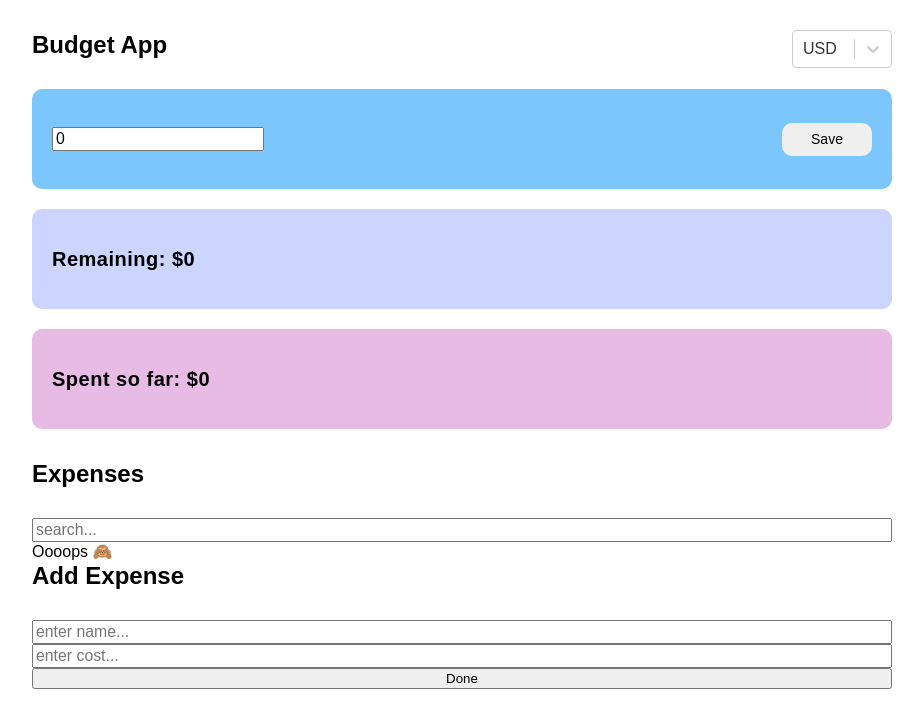
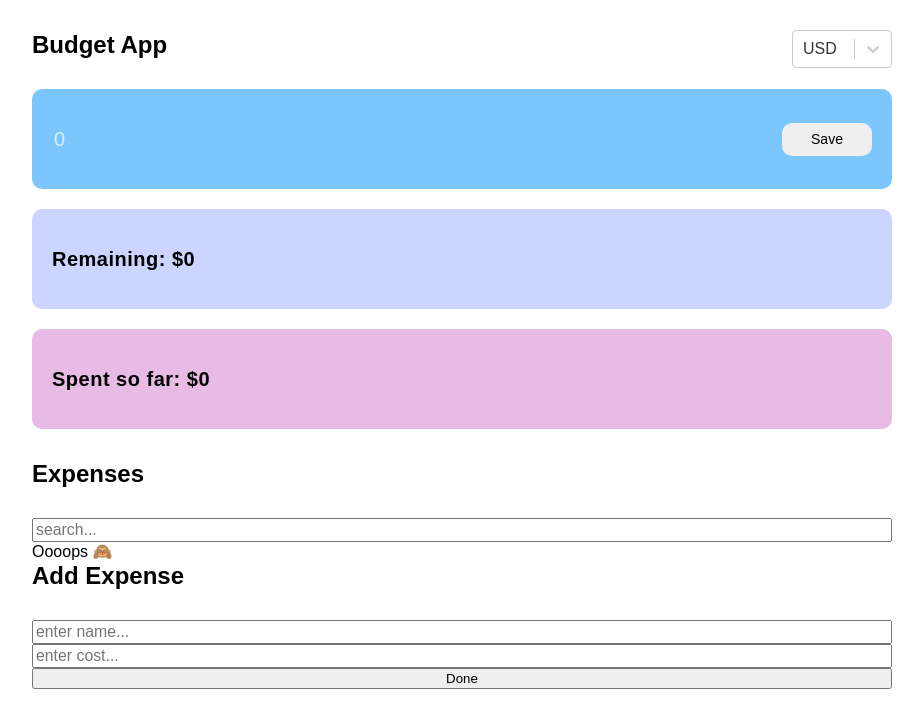
Before and after one commit to TkachenokPavel/react-budget-app, a React (Create React App) app: page / in a window 1280 px wide. Both pictures are taken after a click on the button "Edit". Shown: the top 728 px of the page, without its empty margins (178-1101 px from the left). Built offline with nearby package versions, Linux system fonts and the light colour scheme.

Commit message:
feat(hw-39): add styles to budget inout

```diff
--- a/src/components/Budget/Budget.tsx
+++ b/src/components/Budget/Budget.tsx
@@ -25,7 +25,11 @@ export const Budget = () => {
         <StyledBudget>
             {buttonAction === 'Edit'
                 ? <Total>Budget: {currencyOption?.value}{budget}</Total>
-                : <Input type='number' value={value} onChange={onChange} />
+                : <Input
+                    type='number'
+                    value={value}
+                    onChange={onChange}
+                    placeholder='Enter budget...' />
             }
             <BudgetButton data-action={buttonAction} onClick={handleButton}>
                 {buttonAction}
--- a/src/components/Budget/styles.ts
+++ b/src/components/Budget/styles.ts
@@ -22,7 +22,25 @@ export const Total = styled.span`
 `;
 
 export const Input = styled.input`
+  width: 70%;
 
+  font-weight: 500;
+  font-size: 20px;
+  line-height: 24px;
+
+  color: rgba(255, 255, 255, 0.7);
+  background: transparent;
+  border: none;
+
+  &::-webkit-outer-spin-button,
+  ::-webkit-inner-spin-button {
+    -webkit-appearance: none
+  }
+
+  &:active, :hover, :focus {
+    outline: 0;
+    outline-offset: 0;
+}
 `;
 
 export const BudgetButton = styled.button`
```
